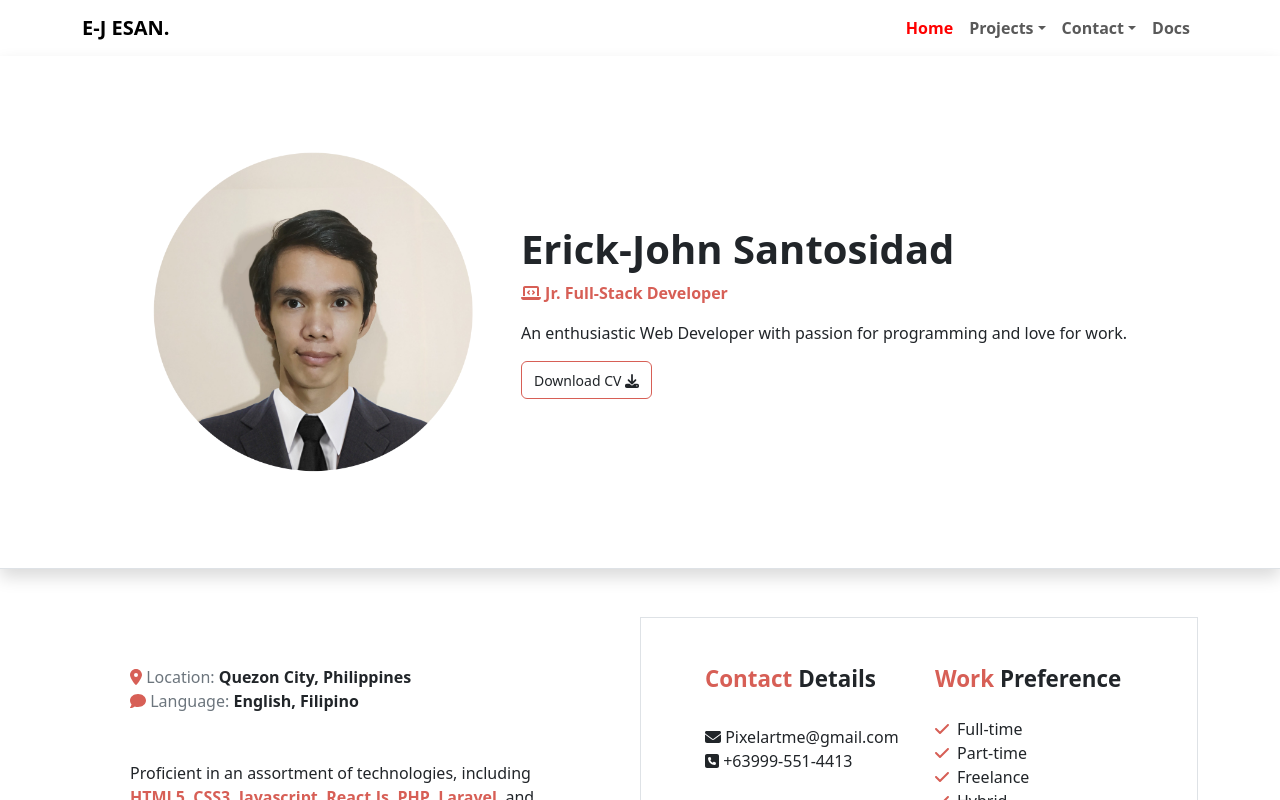
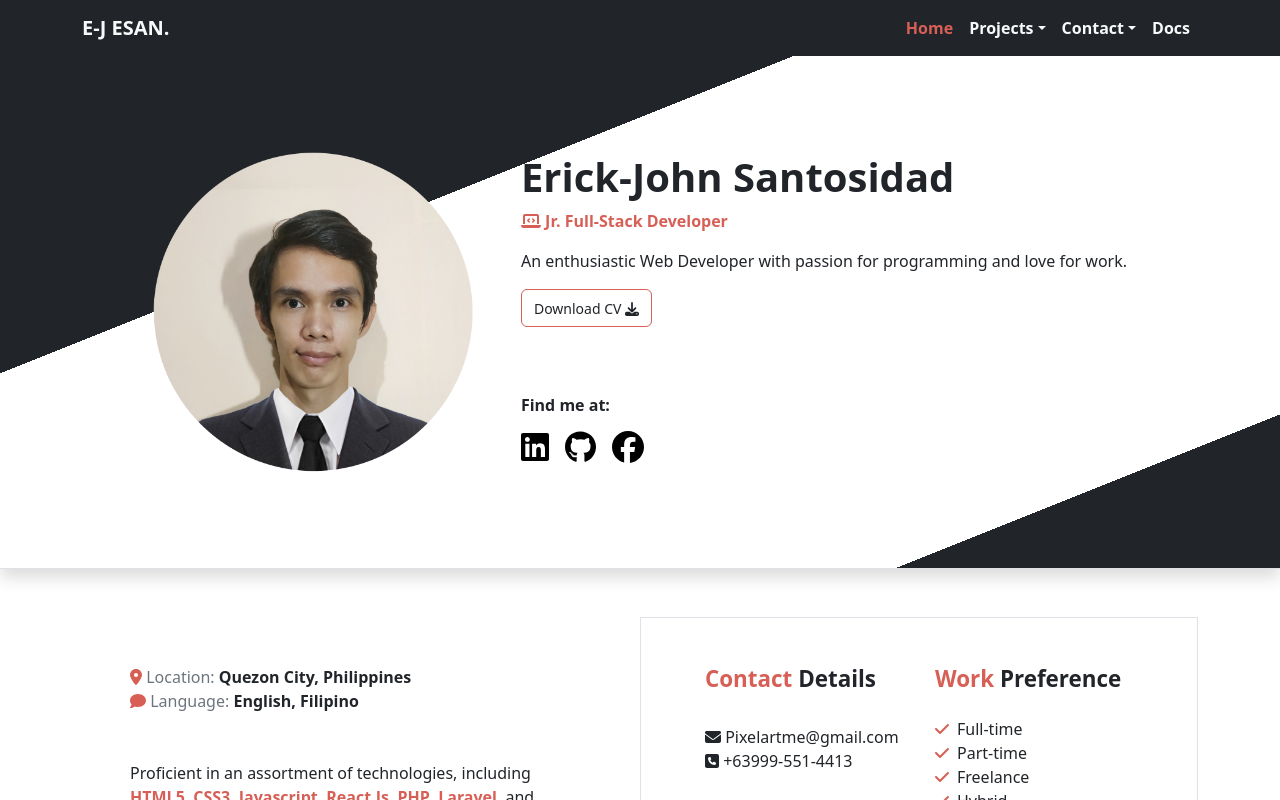
Before and after one commit to ricesush/portfoliov2, a React (Vite) app: page / in a window 1280 px wide. Shown: the top 800 px of the page. Built offline with nearby package versions, Linux system fonts and the light colour scheme.

Commit message:
css for home page, header seaction. reloc socmeds

```diff
--- a/src/App.css
+++ b/src/App.css
@@ -25,7 +25,8 @@ body {
 /* General Hover */
 .socmed:hover,
 .nav-link:hover {
-  color: var(--clr-primary-400);
+  transition: 0.3s all ease-in-out !important;
+  color: var(--clr-primary-400) !important;
 }
 
 .custom-btn:hover {
@@ -54,7 +55,7 @@ body {
 }
 
 .active {
-  color: red !important;
+  color: var(--clr-primary-400) !important;
 }
 
 /* footer */
@@ -73,3 +74,15 @@ a > small > span:hover {
 .bg-accent {
   background-color: var(--clr-primary-400);
 }
+
+.headerSection {
+  background: linear-gradient(
+    to bottom right,
+    #212529 0%,
+    #212529 31%,
+    #21252900 31%,
+    #21252900 85%,
+    #212529 85%,
+    #212529 100%
+  ) !important;
+}
--- a/src/components/Contact.jsx
+++ b/src/components/Contact.jsx
@@ -25,18 +25,6 @@ const Contact = () => {
             <span>+63999-551-4413</span>{' '}
           </div>
         </div>
-        <div className='fs-4 pt-sm-0 mt-5'>
-          <div className='fs-6'>Quick Links:</div>
-          <a href='https://www.linkedin.com/in/ejsan/' target='blank'>
-            <FontAwesomeIcon icon={faLinkedin} className='socmed ' />
-          </a>
-          <a href='https://github.com/ricesush' target='blank'>
-            <FontAwesomeIcon icon={faGithub} className='socmed mx-3' />
-          </a>
-          <a href='https://www.facebook.com/RiceSush' target='blank'>
-            <FontAwesomeIcon icon={faFacebook} className='socmed' />
-          </a>
-        </div>
       </div>
     </section>
   );
--- a/src/components/HeaderSection.jsx
+++ b/src/components/HeaderSection.jsx
@@ -3,10 +3,16 @@ import myImage from '../assets/profilePic.png';
 import { FontAwesomeIcon } from '@fortawesome/react-fontawesome';
 import { faDownload, faLaptopCode } from '@fortawesome/free-solid-svg-icons';
 
+import {
+  faFacebook,
+  faGithub,
+  faLinkedin,
+} from '@fortawesome/free-brands-svg-icons';
+
 const HeaderSection = () => {
   return (
-    <div className='d-md-flex my-5 container'>
-      <div className='ms-md-auto p-lg-0 ps-md-5'>
+    <div className='d-md-flex my-5 container '>
+      <div className='ms-md-auto p-lg-0 ps-md-5 '>
         <img src={myImage} className='img-size mx-auto'></img>
       </div>
       <div className='align-middle my-auto me-auto ps-md-5 text-center text-md-start'>
@@ -30,6 +36,19 @@ const HeaderSection = () => {
             <FontAwesomeIcon icon={faDownload} />
           </small>
         </a>
+        <div className='fs-2 pt-sm-0 mt-5'>
+          <small className='fs-6 fw-bold'>Find me at:</small>
+          <br />
+          <a href='https://www.linkedin.com/in/ejsan/' target='blank'>
+            <FontAwesomeIcon icon={faLinkedin} className='socmed ' />
+          </a>
+          <a href='https://github.com/ricesush' target='blank'>
+            <FontAwesomeIcon icon={faGithub} className='socmed mx-3' />
+          </a>
+          <a href='https://www.facebook.com/RiceSush' target='blank'>
+            <FontAwesomeIcon icon={faFacebook} className='socmed' />
+          </a>
+        </div>
       </div>
     </div>
   );
--- a/src/components/Home.jsx
+++ b/src/components/Home.jsx
@@ -10,7 +10,7 @@ import { Cetrification } from './Certificates';
 export const Home = () => {
   return (
     <>
-      <section className='border-bottom py-5 shadow'>
+      <section className='border-bottom py-5 shadow headerSection'>
         <HeaderSection />
       </section>
       <section className='d-lg-flex pt-5 justify-content-around container'>
--- a/src/components/NavBar.jsx
+++ b/src/components/NavBar.jsx
@@ -3,9 +3,9 @@ import { Link, NavLink } from 'react-router-dom';
 export const NavBar = () => {
   return (
     <>
-      <nav className='navbar navbar-expand-lg'>
+      <nav className='navbar navbar-expand-lg bg-dark '>
         <div className='container'>
-          <Link to='/' className='navbar-brand fw-bold'>
+          <Link to='/' className='navbar-brand fw-bold text-light'>
             E-J ESAN.
           </Link>
           <button
@@ -19,16 +19,19 @@ export const NavBar = () => {
           >
             <span className='navbar-toggler-icon'></span>
           </button>
-          <div className='collapse navbar-collapse' id='navbarSupportedContent'>
-            <ul className='navbar-nav ms-auto mb-2 mb-lg-0 fw-bold'>
+          <div
+            className='collapse navbar-collapse '
+            id='navbarSupportedContent'
+          >
+            <ul className='navbar-nav ms-auto mb-2 mb-lg-0 fw-bold '>
               <li className='nav-item'>
-                <NavLink to='/' className='nav-link'>
+                <NavLink to='/' className='nav-link text-light'>
                   Home
                 </NavLink>
               </li>
-              <li className='nav-item dropdown'>
+              <li className='nav-item dropdown '>
                 <a
-                  className='nav-link dropdown-toggle'
+                  className='nav-link dropdown-toggle text-light'
                   href='#'
                   role='button'
                   data-bs-toggle='dropdown'
@@ -38,9 +41,9 @@ export const NavBar = () => {
                 </a>
                 <ul className='dropdown-menu'>
                   <li>
-                    <Link to='/projects' className='dropdown-item'>
+                    <NavLink to='/projects' className='dropdown-item'>
                       View All
-                    </Link>
+                    </NavLink>
                   </li>
                   <li>
                     <hr className='dropdown-divider' />
@@ -72,7 +75,7 @@ export const NavBar = () => {
               </li>
               <li className='nav-item dropdown'>
                 <a
-                  className='nav-link dropdown-toggle'
+                  className='nav-link dropdown-toggle text-light'
                   href='#'
                   role='button'
                   data-bs-toggle='dropdown'
@@ -94,7 +97,7 @@ export const NavBar = () => {
                 </ul>
               </li>
               <li className='nav-item'>
-                <NavLink to='/docs' className='nav-link'>
+                <NavLink to='/docs' className='nav-link text-light'>
                   Docs
                 </NavLink>
               </li>
```
